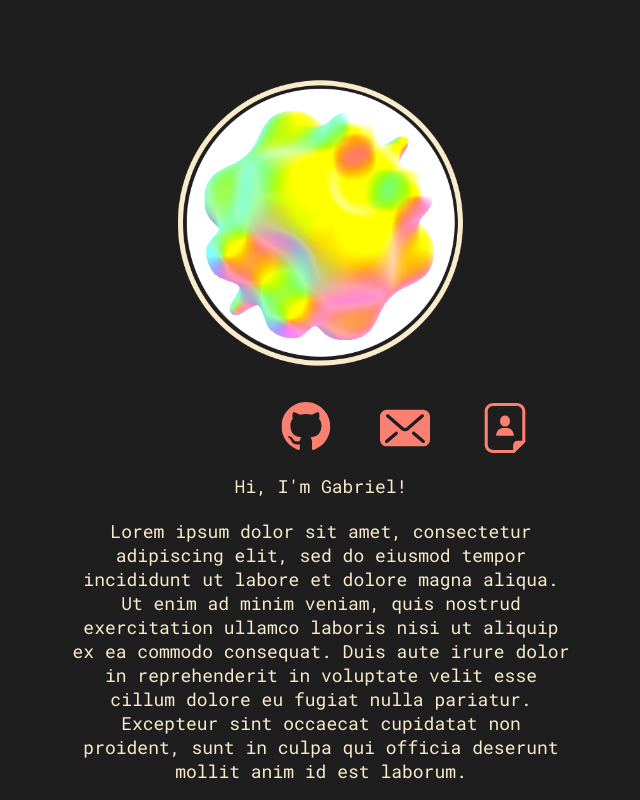
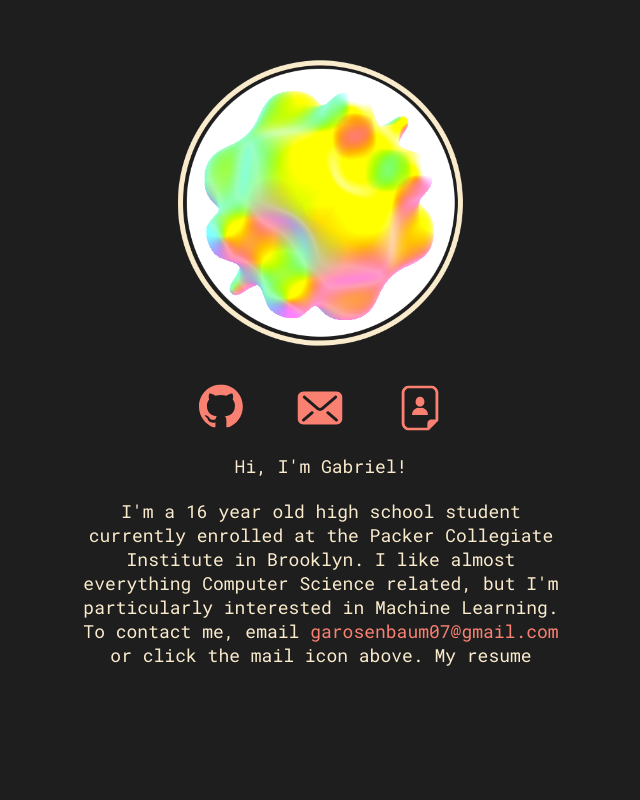
Before and after one commit to garosenbaum/garosenbaum.github.io, a plain HTML site: page index.html in a window 1280 px wide. Shown: the whole page, without its empty margins (319-959 px from the left). Drawn offline with Linux system fonts and the light colour scheme.

Commit message:
updated homepage

```diff
--- a/index.html
+++ b/index.html
@@ -4,26 +4,38 @@
 <head>
     <meta charset="utf-8">
     <meta name="viewport" content="width=device-width, initial-scale=1.0">
+
+    <link rel="stylesheet" href="style.css">
+
     <title>Gabriel Rosenbaum</title>
     <link rel="icon" type="image/png" href="/media/favicon-32x32.png">
-    <link rel="stylesheet" href="style.css">
 </head>
 
 <body>
+
     <div class="center">
-        <img src="media/pfp.png" alt="My profile picture" id="pfp">
 
-        <!-- I know this looks awful. As far as I know you can only change the color of svgs in the stylesheet if they're inline. -->
+        <!-- ########## front page profile picture ########## -->
 
-        <div class="iconbar"> <!-- icons + links -->
-            <a href="https://www.github.com/garosenbaum"> <!-- github icon + link -->
+        <img src="media/pfp.png"
+            alt="My profile picture, a ray marched sphere morphed by trig functions. Appears as a multi colored and repetitive blob."
+            id="pfp">
+
+        <!-- ########## front page icons ########## -->
+
+        <!-- inline svgs are needed in order for their attributes to be changed in css -->
+
+        <div class="iconbar">
+            <a href="https://www.github.com/garosenbaum">
+                <!-- github icon + link -->
                 <svg width="98" height="96" xmlns="http://www.w3.org/2000/svg" class="icon" alt="Github logo">
                     <path fill-rule="evenodd" clip-rule="evenodd"
                         d="M48.854 0C21.839 0 0 22 0 49.217c0 21.756 13.993 40.172 33.405 46.69 2.427.49 3.316-1.059 3.316-2.362 0-1.141-.08-5.052-.08-9.127-13.59 2.934-16.42-5.867-16.42-5.867-2.184-5.704-5.42-7.17-5.42-7.17-4.448-3.015.324-3.015.324-3.015 4.934.326 7.523 5.052 7.523 5.052 4.367 7.496 11.404 5.378 14.235 4.074.404-3.178 1.699-5.378 3.074-6.6-10.839-1.141-22.243-5.378-22.243-24.283 0-5.378
                         1.94-9.778 5.014-13.2-.485-1.222-2.184-6.275.486-13.038 0 0 4.125-1.304 13.426 5.052a46.97 46.97 0 0 1 12.214-1.63c4.125 0 8.33.571 12.213 1.63 9.302-6.356 13.427-5.052 13.427-5.052 2.67 6.763.97 11.816.485 13.038 3.155 3.422 5.015 7.822 5.015 13.2 0 18.905-11.404 23.06-22.324 24.283 1.78 1.548 3.316 4.481 3.316 9.126 0 6.6-.08 11.897-.08 13.526 0 1.304.89 2.853 3.316 2.364 19.412-6.52 33.405-24.935 33.405-46.691C97.707 22 75.788 0 48.854 0z" />
                 </svg>
             </a>
-            <a href="mailto:garosenbaum07@gmail.com"> <!-- mail icon + link -->
+            <a href="mailto:garosenbaum07@gmail.com">
+                <!-- mail icon + link -->
                 <svg height="100px" width="100px" xmlns="http://www.w3.org/2000/svg" viewBox="0 0 512 512" class="icon"
                     alt="Mail icon">
                     <path
@@ -32,7 +44,8 @@
                 </svg>
             </a>
 
-            <a href="media/resume.pdf" target="_blank"> <!-- resume icon + link -->
+            <a href="media/resume.pdf" target="_blank">
+                <!-- resume icon + link -->
                 <svg height="100px" width="100px" xmlns="http://www.w3.org/2000/svg" class="icon" viewBox="0 0 512 512"
                     alt="Resume icon">
 
@@ -46,18 +59,21 @@
             </a>
         </div>
 
+        <!-- ########## front page text ##########  -->
+
         <p style="margin-top: 5vh;">Hi, I'm Gabriel!</p>
         <br>
-        <p>Lorem ipsum dolor sit amet, consectetur adipiscing elit, sed do eiusmod tempor
-            incididunt ut labore et dolore
-            magna aliqua. Ut enim ad minim veniam, quis nostrud exercitation ullamco laboris nisi ut aliquip ex ea
-            commodo
-            consequat. Duis aute irure dolor in reprehenderit in voluptate velit esse cillum dolore eu fugiat nulla
-            pariatur. Excepteur sint occaecat cupidatat non proident, sunt in culpa qui officia deserunt mollit anim id
-            est
-            laborum.
+        <p> I'm a <span id="age"></span> year old high school student currently enrolled at the Packer Collegiate
+            Institute in Brooklyn. I like almost everything Computer Science related, but I'm particularly interested
+            in Machine Learning. To contact me, email <a
+                href="mailto:garosenbaum07@gmail.com">garosenbaum07@gmail.com</a> or click the mail
+            icon above. My resume
         </p>
     </div>
+
+    <script src="scripts/age.js"></script>
+    <!--Automatically updates my age by changing elements with "age" id-->
+
 </body>
 
 </html>
--- /dev/null
+++ b/scripts/age.js
@@ -0,0 +1,4 @@
+const birth = new Date("2007-02-02");
+
+let ageDate = new Date(Date.now() - birth.getTime());
+document.getElementById("age").innerText = Math.abs(ageDate.getUTCFullYear() - 1970);
--- a/style.css
+++ b/style.css
@@ -7,14 +7,13 @@
 .iconbar {
     display: flex;
     margin: auto;
-    width: 10vw;
-    justify-content: space-evenly;
+    justify-content: center;
     margin-bottom: -6vh;
 }
 
 .icon {
     fill: salmon;
-    transform: scale(0.5);
+    transform: scale(0.45);
 }
 
 .icon:hover {
@@ -22,8 +21,7 @@
 }
 
 #pfp {
-    margin: auto;
-    margin-top: 5vh;
+    margin-top: 2.5vh;
     height: 350px;
     width: 350px;
     margin-bottom: -3vh;
@@ -40,3 +38,12 @@ p {
     max-width: 500px;
     font-size: 18px;
 }
+
+a {
+    color: salmon;
+    text-decoration: none;
+}
+
+a:hover {
+    color: rgb(250, 170, 160);
+}
```
